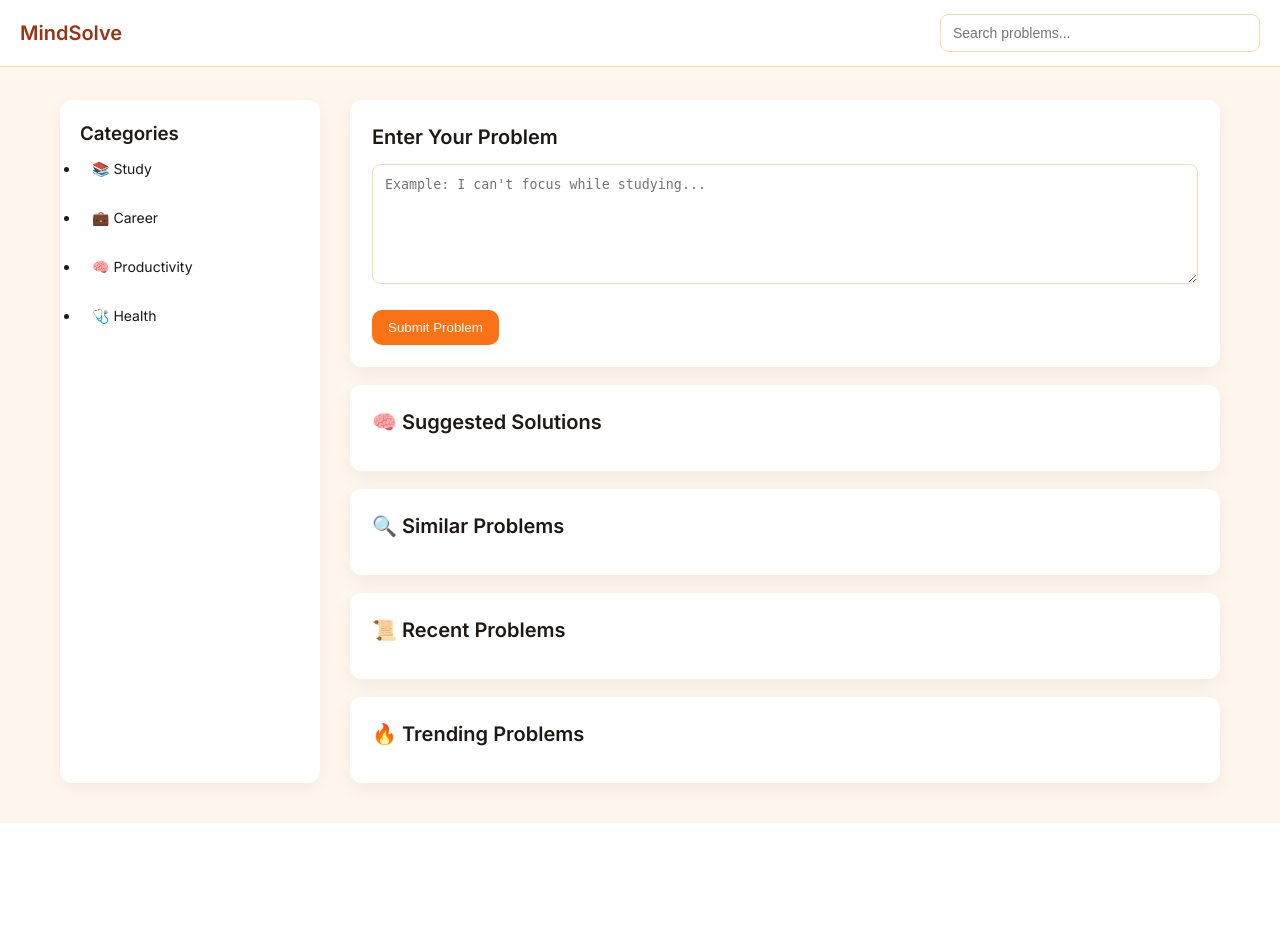
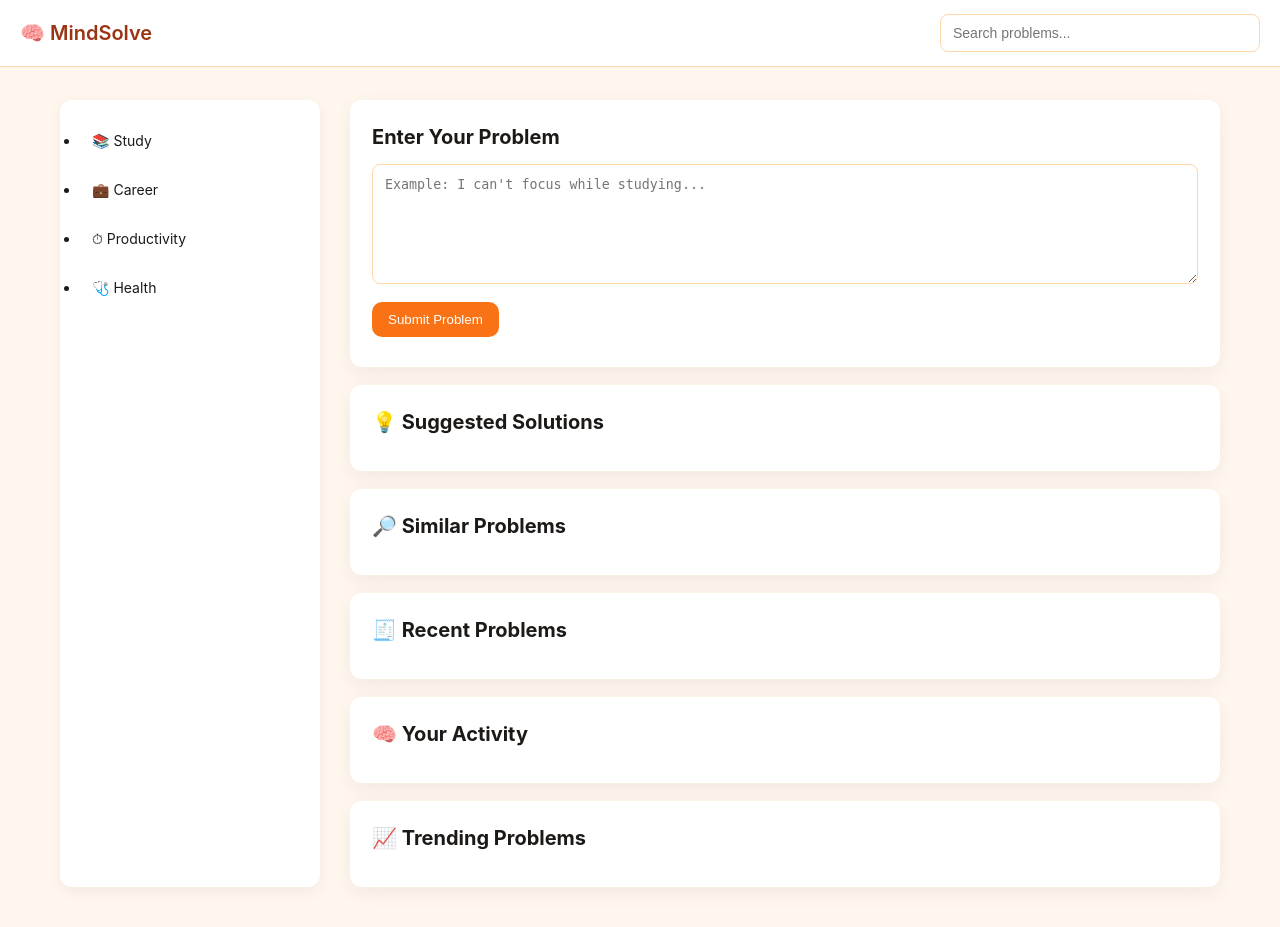
Before and after one commit to Sahilrox-07/MindSolve, a Flask app: page / in a window 1280 px wide. Before the commit the page ends 823 px from the top, so only its background shows below. Run offline with Flask 3, Linux system fonts and the light colour scheme; data that the repository does not hold is empty.

Commit message:
smooth UI ✔ animated responses ✔ memory visible ✔ clickable memory ✔ no crashes ✔

```diff
--- a/static/style.css
+++ b/static/style.css
@@ -312,3 +312,41 @@ button:active {
 #trendingList li:hover {
   background: var(--accent);
 }
+
+/* =========================
+🧠 MEMORY DISPLAY UPGRADE
+========================= */
+#memoryList li {
+  font-size: 13px;
+  opacity: 0.85;
+  background: #fff3e0;
+  border-left: 4px solid var(--primary);
+}
+
+
+.fade-in {
+  animation: fadeInUp 0.4s ease;
+}
+
+@keyframes fadeInUp {
+  from {
+    opacity: 0;
+    transform: translateY(8px);
+  }
+  to {
+    opacity: 1;
+    transform: translateY(0);
+  }
+}
+
+.section {
+  transition: all 0.25s ease;
+}
+
+.section:hover {
+  transform: translateY(-4px) scale(1.01);
+}
+
+li:active {
+  transform: scale(0.96);
+}
--- a/templates/index.html
+++ b/templates/index.html
@@ -1,91 +1,74 @@
 <!DOCTYPE html>
 <html lang="en">
-
 <head>
-<meta charset="UTF-8">
-<meta name="viewport" content="width=device-width, initial-scale=1.0">
-
-<title>MindSolve</title>
-
-<link rel="icon" href="{{ url_for('static', filename='favicon.ico') }}">
-<link rel="stylesheet" href="{{ url_for('static', filename='style.css') }}">
-<link href="https://fonts.googleapis.com/css2?family=Inter:wght@400;600&display=swap" rel="stylesheet">
+    <meta charset="UTF-8">
+    <title>MindSolve</title>
+    <link rel="stylesheet" href="/static/style.css">
 </head>
 
 <body>
 
 <!-- NAVBAR -->
-<nav class="navbar">
-    <div class="logo">MindSolve</div>
+<div class="navbar">
+    <div class="logo">🧠 MindSolve</div>
 
     <div class="search-container">
-        <input id="searchBar" class="search-bar" placeholder="Search problems...">
-        <div id="searchResultsBox" class="search-results-box">
+        <input type="text" id="searchBar" class="search-bar" placeholder="Search problems...">
+        <div id="searchResultsBox">
             <ul id="searchResults"></ul>
         </div>
     </div>
-</nav>
+</div>
 
+<!-- MAIN -->
 <div class="wrapper">
 
     <!-- SIDEBAR -->
-    <aside class="sidebar">
-        <h3>Categories</h3>
-
-        <ul class="category-list">
-            <li onclick="toggleCategory(this, 'study')">
-                📚 Study
-                <ul class="sub-list"></ul>
-            </li>
-
-            <li onclick="toggleCategory(this, 'career')">
-                💼 Career
-                <ul class="sub-list"></ul>
-            </li>
-
-            <li onclick="toggleCategory(this, 'productivity')">
-                🧠 Productivity
-                <ul class="sub-list"></ul>
-            </li>
-
-            <li onclick="toggleCategory(this, 'health')">
-                🩺 Health
-                <ul class="sub-list"></ul>
-            </li>
-        </ul>
-    </aside>
+    <ul class="sidebar">
+        <li onclick="toggleCategory(this, 'study')">📚 Study<div class="sub-list"></div></li>
+        <li onclick="toggleCategory(this, 'career')">💼 Career<div class="sub-list"></div></li>
+        <li onclick="toggleCategory(this, 'productivity')">⏱ Productivity<div class="sub-list"></div></li>
+        <li onclick="toggleCategory(this, 'health')">🩺 Health<div class="sub-list"></div></li>
+    </ul>
 
     <!-- CONTENT -->
     <main class="content">
 
+        <!-- INPUT -->
         <div class="section">
             <h2>Enter Your Problem</h2>
-
-            <textarea id="problemInput"
-            placeholder="Example: I can't focus while studying..."></textarea>
-
+            <textarea id="problemInput" placeholder="Example: I can't focus while studying..."></textarea>
+            <button id="submitBtn">Submit Problem</button>
             <p id="message"></p>
-
-            <button id="submitBtn">Submit Problem</button>
         </div>
 
+        <!-- SUGGESTIONS -->
         <div class="section">
-            <h2>🧠 Suggested Solutions</h2>
+            <h2>💡 Suggested Solutions</h2>
             <ul id="suggestions"></ul>
         </div>
 
+        <!-- SIMILAR -->
         <div class="section">
-            <h2>🔍 Similar Problems</h2>
+            <h2>🔎 Similar Problems</h2>
             <ul id="similarProblems"></ul>
         </div>
 
+        <!-- RECENT -->
         <div class="section">
-            <h2>📜 Recent Problems</h2>
+            <h2>🧾 Recent Problems</h2>
             <ul id="problemFeed"></ul>
         </div>
 
+        <!-- MEMORY -->
         <div class="section">
-            <h2>🔥 Trending Problems</h2>
+            <h2>🧠 Your Activity</h2>
+            <ul id="memoryList"></ul>
+        </div>
+
+        <!-- TRENDING -->
+        <div class="section">
+            <h2>📈 Trending Problems</h2>
             <ul id="trendingList"></ul>
         </div>
 
@@ -93,6 +76,7 @@
 
 </div>
 
-<script src="{{ url_for('static', filename='app.js') }}"></script>
+<script src="/static/app.js"></script>
+
 </body>
 </html>
```
